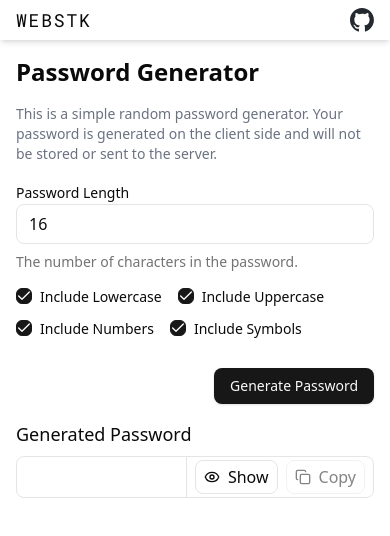
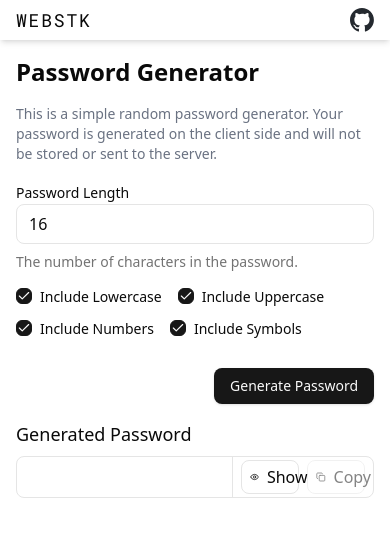
Before and after one commit to Gavin-Hofer/webstk, a Next.js app: page /password-generator in a window 390 px wide. Shown: the top 536 px of the page. Built offline with nearby package versions, Linux system fonts and the light colour scheme.

Commit message:
Fixed some styling issues.

```diff
--- a/package.json
+++ b/package.json
@@ -30,6 +30,7 @@
     "tailwind-merge": "^2.6.0",
     "tailwindcss-animate": "^1.0.7",
     "tw-animate-css": "^1.2.5",
+    "usehooks-ts": "^3.1.1",
     "uuid": "^11.1.0",
     "zod": "^3.24.1"
   },
--- a/src/app/globals.css
+++ b/src/app/globals.css
@@ -113,6 +113,7 @@
 @layer base {
   * {
     @apply border-border outline-ring/50;
+    min-width: 0;
   }
   body {
     @apply bg-background text-foreground;
--- a/src/app/image-converter/components/download-all-button.tsx
+++ b/src/app/image-converter/components/download-all-button.tsx
@@ -3,6 +3,7 @@
 import { useState } from 'react';
 import { useMutation } from '@tanstack/react-query';
 import { FileDownIcon } from 'lucide-react';
+import { useLocalStorage } from 'usehooks-ts';
 
 import type { ManagedImage } from '@/hooks/use-persistent-images';
 import type { ImageFormat } from '@/lib/client/image-tools';
@@ -17,7 +18,11 @@ import { FormatSelect } from './format-select';
 export const DownloadAllButton: React.FC<{ images: ManagedImage[] }> = ({
   images,
 }) => {
-  const [format, setFormat] = useState<ImageFormat | undefined>('png');
+  const [format, setFormat] = useLocalStorage<ImageFormat | undefined>(
+    'preferred-image-format',
+    'png',
+  );
+
   const [downloadProgress, setDownloadProgress] = useState(0);
   const mutation = useMutation({
     async mutationFn(images: ManagedImage[]) {
@@ -30,7 +35,10 @@ export const DownloadAllButton: React.FC<{ images: ManagedImage[] }> = ({
       // Limit to processing up to 10 images concurrently.
       const tasks = images.map((image) => {
         return async () => {
-          const file = await convertImageCanvasAPI(image.file, { format });
+          const file = await convertImageCanvasAPI(image.file, {
+            format,
+            filename: image.filename,
+          });
           downloadFile(file);
           setDownloadProgress((prev) => prev + 1);
         };
@@ -81,7 +89,7 @@ export const DownloadAllButton: React.FC<{ images: ManagedImage[] }> = ({
         setFormat={setFormat}
         className={cn(
           buttonVariants(),
-          'h-full rounded-l-none',
+          'h-full min-w-24 rounded-l-none',
           'border-none outline-none',
           'focus:ring-0 focus:ring-offset-0',
           'focus-visible:ring-0 focus-visible:ring-offset-0',
--- a/src/app/image-converter/components/image-card-list.tsx
+++ b/src/app/image-converter/components/image-card-list.tsx
@@ -1,11 +1,11 @@
 'use client';
 
-import { useState } from 'react';
-import { Loader2, XIcon, FileDownIcon } from 'lucide-react';
+import { useState, useRef } from 'react';
+import { Loader2, XIcon, FileDownIcon, PencilIcon } from 'lucide-react';
 import { useMutation } from '@tanstack/react-query';
 
 import type { ManagedImage } from '@/hooks/use-persistent-images';
-import type { ImageFormat } from '@/lib/client/image-tools';
+import { Input } from '@/components/ui/input';
 
 import { Button } from '@/components/ui/button';
 import { cn } from '@/lib/utils';
@@ -40,6 +40,90 @@ export const ImageCardList: React.FC<{
 // #region Subcomponents
 // =============================================================================
 
+const DownloadImageButton: React.FC<{
+  disabled: boolean;
+  onClick: () => void;
+  isPending: boolean;
+}> = ({ disabled, onClick, isPending }) => {
+  return (
+    <Button disabled={disabled} onClick={onClick} className='w-36'>
+      {!isPending && (
+        <>
+          <FileDownIcon />
+          Download
+        </>
+      )}
+      {isPending && <Loader2 className='animate-spin' />}
+    </Button>
+  );
+};
+
+const RemoveImageButton: React.FC<{
+  onClick: () => void;
+  className?: string;
+}> = ({ onClick, className }) => {
+  return (
+    <Button
+      variant='ghost'
+      className={cn('text-red-500 [&_svg]:size-6', className)}
+      onClick={onClick}
+    >
+      <XIcon strokeWidth={2} />
+    </Button>
+  );
+};
+
+const ImageFilenameEditor: React.FC<{
+  filename: string;
+  setFilename: (name: string) => void;
+}> = ({ filename, setFilename }) => {
+  const ref = useRef<HTMLFormElement>(null);
+  const [editing, setEditing] = useState<boolean>(false);
+
+  const handleSubmit: React.FormEventHandler = (event) => {
+    event.preventDefault();
+    const form = event.currentTarget as HTMLFormElement;
+    const formData = new FormData(form);
+    const newFilename = formData.get('filename') as string | null;
+    if (newFilename) {
+      setFilename(newFilename);
+    }
+    setEditing(false);
+  };
+
+  if (!editing) {
+    return (
+      <button
+        className='hover:bg-primary/10 flex min-w-0 cursor-pointer flex-row items-center justify-center gap-2 rounded-md px-4 py-2 transition-colors duration-500 ease-out'
+        type='button'
+        onClick={() => setEditing(true)}
+      >
+        <span className='truncate'>{filename}</span>
+        <PencilIcon className='size-4 flex-shrink-0' />
+      </button>
+    );
+  }
+  return (
+    <form
+      ref={ref}
+      onSubmit={handleSubmit}
+      onBlur={handleSubmit}
+      className='flex w-full flex-row items-center gap-2'
+    >
+      <Input
+        name='filename'
+        className='w-full flex-grow'
+        value={filename}
+        onChange={(event) => setFilename(event.target.value)}
+        autoFocus
+      />
+      <Button variant='secondary' type='submit'>
+        Save
+      </Button>
+    </form>
+  );
+};
+
 const ImageRow: React.FC<{
   image: ManagedImage;
 }> = ({ image }) => {
@@ -47,6 +131,7 @@ const ImageRow: React.FC<{
     async mutationFn(image: ManagedImage) {
       const file = await convertImageCanvasAPI(image.file, {
         format: image.format,
+        filename: image.filename,
       });
       downloadFile(file);
     },
@@ -55,7 +140,7 @@ const ImageRow: React.FC<{
   return (
     <div className='bg-accent relative flex flex-col items-center justify-between gap-4 p-2 shadow-md sm:flex-row'>
       <div className='flex w-full flex-row items-center justify-between gap-4'>
-        <div className='flex items-center gap-4 sm:flex-row'>
+        <div className='flex flex-1 items-center gap-4 sm:flex-row'>
           {!image.ready && (
             <div className='flex h-8 w-8 items-center justify-center rounded-md bg-gray-200'>
               <Loader2 className='text-accent-foreground animate-spin' />
@@ -65,43 +150,30 @@ const ImageRow: React.FC<{
             <img
               src={URL.createObjectURL(image.preview)}
               alt={image.file.name}
-              className='aspect-square h-8 w-8 rounded-md object-cover'
+              className='aspect-square h-8 w-8 min-w-8 rounded-md object-cover'
             />
           )}
-          <span className='max-w-[200px] truncate text-nowrap md:max-w-[300px] lg:max-w-[400px] xl:max-w-full'>
-            {image.file.name}
-          </span>
+          <ImageFilenameEditor
+            filename={image.filename}
+            setFilename={image.setFilename}
+          />
         </div>
-        <Button
-          variant='ghost'
-          className='text-red-500 sm:hidden [&_svg]:size-6'
+        <RemoveImageButton
           onClick={() => image.remove()}
-        >
-          <XIcon strokeWidth={2} />
-        </Button>
+          className='inline sm:hidden'
+        />
       </div>
       <div className='flex w-full items-center justify-end gap-4'>
         <FormatSelect format={image.format} setFormat={image.setFormat} />
-        <Button
+        <DownloadImageButton
           disabled={!image.ready || mutation.isPending}
+          isPending={mutation.isPending}
           onClick={() => mutation.mutate(image)}
-          className='w-36'
-        >
-          {!mutation.isPending && (
-            <>
-              <FileDownIcon />
-              Download
-            </>
-          )}
-          {mutation.isPending && <Loader2 className='animate-spin' />}
-        </Button>
-        <Button
-          variant='ghost'
-          className='hidden text-red-500 sm:inline [&_svg]:size-6'
+        />
+        <RemoveImageButton
           onClick={() => image.remove()}
-        >
-          <XIcon strokeWidth={2} />
-        </Button>
+          className='hidden sm:inline'
+        />
       </div>
     </div>
   );
--- a/src/app/password-generator/components/password-generator.tsx
+++ b/src/app/password-generator/components/password-generator.tsx
@@ -219,19 +219,19 @@ const PasswordDisplay: React.FC<{
   return (
     <div className='flex flex-col gap-2'>
       <FormLabel className='text-lg'>Generated Password</FormLabel>
-      <div className='flex min-h-10 w-full cursor-text select-none rounded-md border border-input bg-background text-base ring-offset-background file:border-0 file:bg-transparent file:text-sm file:font-medium file:text-foreground placeholder:text-muted-foreground focus-within:ring-2 focus-within:ring-ring focus-within:ring-offset-2 md:text-sm'>
+      <div className='border-input bg-background ring-offset-background file:text-foreground placeholder:text-muted-foreground focus-within:ring-ring flex min-h-10 w-full cursor-text rounded-md border text-base select-none file:border-0 file:bg-transparent file:text-sm file:font-medium focus-within:ring-2 focus-within:ring-offset-2 md:text-sm'>
         <input
           type={showPassword ? 'text' : 'password'}
           value={password}
           onChange={(e) => setPassword(e.target.value)}
           autoComplete='off'
-          className='w-full cursor-text select-text overflow-x-auto text-nowrap rounded-md border-none px-3 py-2 focus:outline-hidden focus:ring-0 focus-visible:outline-hidden focus-visible:ring-0'
+          className='w-full cursor-text overflow-x-auto rounded-md border-none px-3 py-2 text-nowrap select-text focus:ring-0 focus:outline-hidden focus-visible:ring-0 focus-visible:outline-hidden'
         />
         {/* show/hide and copy button */}
         <div className='flex items-center justify-evenly gap-2 rounded-r-md border-l px-2'>
           <button
             type='button'
-            className='flex items-center justify-evenly gap-2 rounded-md border border-input bg-transparent px-2 py-1 transition-colors duration-500 ease-out hover:bg-secondary disabled:opacity-50 md:w-20'
+            className='border-input hover:bg-secondary flex w-26 cursor-pointer items-center justify-evenly gap-2 rounded-md border bg-transparent px-2 py-1 transition-colors duration-500 ease-out disabled:cursor-default disabled:opacity-50'
             onPointerDown={() => setShowPassword((prev) => !prev)}
           >
             {showPassword ?
@@ -242,7 +242,7 @@ const PasswordDisplay: React.FC<{
           <button
             type='button'
             disabled={password.length === 0}
-            className='flex items-center justify-evenly gap-2 rounded-md border border-input bg-transparent px-2 py-1 transition-colors duration-500 ease-out hover:bg-secondary disabled:opacity-50 md:w-20'
+            className='border-input hover:bg-secondary flex w-26 cursor-pointer items-center justify-evenly gap-2 rounded-md border bg-transparent px-2 py-1 transition-colors duration-500 ease-out disabled:cursor-default disabled:opacity-50'
             onPointerDown={handleCopyPassword}
           >
             <CopyIcon className='h-4 w-4' />
--- a/src/hooks/use-persistent-images.ts
+++ b/src/hooks/use-persistent-images.ts
@@ -1,8 +1,9 @@
-'use client';
+import 'client-only';
 
 import { z } from 'zod';
 import { useState, useEffect } from 'react';
 import * as uuid from 'uuid';
+import { useLocalStorage } from 'usehooks-ts';
 
 import { convertImageCanvasAPI } from '@/lib/client/image-tools';
 import { IMAGE_FORMATS, type ImageFormat } from '@/lib/client/image-tools';
@@ -60,6 +61,10 @@ export function usePersistentImages(): [
   (files: FileList | null) => void,
 ] {
   const [images, setImages] = useState<Record<string, ManagedImage>>({});
+  const [preferredFormat] = useLocalStorage<ImageFormat>(
+    'preferred-image-format',
+    'png',
+  );
 
   /** Renames an image and reflects change in IndexedDB. */
   const updateImageById = (id: UUID, data: Partial<ImageType>): void => {
@@ -116,7 +121,7 @@ export function usePersistentImages(): [
 
     const newImages = Array.from(files)
       .filter((file) => file !== null)
-      .map((file) => fileToImageType(file))
+      .map((file) => fileToImageType(file, preferredFormat))
       .map(resolve);
 
     // Add files to the state.
@@ -354,7 +359,7 @@ function randomUUID(): UUID {
 }
 
 /** Creates a ImageType object from a file. */
-function fileToImageType(file: File): ImageType {
+function fileToImageType(file: File, preferredFormat: ImageFormat): ImageType {
   return {
     id: randomUUID(),
     file,
@@ -362,6 +367,6 @@ function fileToImageType(file: File): ImageType {
     timestamp: new Date(),
     ready: false,
     filename: file.name,
-    format: 'png',
+    format: preferredFormat,
   };
 }
--- a/src/lib/client/image-tools/convert-image-canvas-api.ts
+++ b/src/lib/client/image-tools/convert-image-canvas-api.ts
@@ -7,7 +7,6 @@ import { z } from 'zod';
 const WorkerResponseSchema = z.union([
   z.object({
     blob: z.instanceof(Blob),
-    filename: z.string(),
   }),
   z.object({ error: z.string() }),
 ]);
@@ -35,8 +34,10 @@ export function convertImageCanvasAPI(
     quality?: number;
     width?: number;
     height?: number;
+    filename?: string;
   } = {},
 ): Promise<File> {
+  const originalFilename = file.name;
   if (typeof Worker === 'undefined' || typeof OffscreenCanvas === 'undefined') {
     console.warn(
       'Web Workers or OffscreenCanvas not supported, falling back to main thread',
@@ -66,7 +67,14 @@ export function convertImageCanvasAPI(
         reject(new Error(response.error));
         return;
       }
-      const file = new File([response.blob], response.filename, {
+      const blob = response.blob;
+      const format = blob.type.split('/')[1];
+      const filename = replaceFileExtension(
+        options.filename ?? originalFilename,
+        format,
+      );
+
+      const file = new File([response.blob], filename, {
         type: response.blob.type,
       });
       resolve(file);
@@ -90,10 +98,11 @@ export function convertImageFallback(
     quality?: number;
     width?: number;
     height?: number;
+    filename?: string;
   } = {},
 ): Promise<File> {
   const { format = 'webp', quality = 85, width, height } = options;
-  const filename = replaceFileExtension(file.name, format);
+  const filename = replaceFileExtension(options.filename ?? file.name, format);
 
   return new Promise((resolve, reject) => {
     const canvas = document.createElement('canvas');
--- a/src/lib/client/image-tools/convert-image-canvas-api.worker.ts
+++ b/src/lib/client/image-tools/convert-image-canvas-api.worker.ts
@@ -1,6 +1,5 @@
 /// <reference lib="webworker" />
 
-import { replaceFileExtension } from '@/lib/utils';
 import { z } from 'zod';
 
 import { IMAGE_FORMATS } from './image-formats';
@@ -21,7 +20,6 @@ export const WorkerEventDataSchema = z.object({
 export const WorkerResponseSchema = z.union([
   z.object({
     blob: z.instanceof(Blob),
-    filename: z.string(),
   }),
   z.object({ error: z.string() }),
 ]);
@@ -68,8 +66,7 @@ async function convertImageOffscreen({
     quality: 0.01 * quality,
   });
   const newFormat = blob.type.split('/')[1];
-  const filename: string = replaceFileExtension(file.name, newFormat);
-  return { blob, filename };
+  return { blob };
 }
 
 /** Gets the dimensions for the new image, preserving the aspect ratio if only one is specified. */
```
Also changed, not shown: src/hooks/use-mutex.ts (deleted, +0 -20 lines), 1 other file (tests, documents, lock files or other folders).
